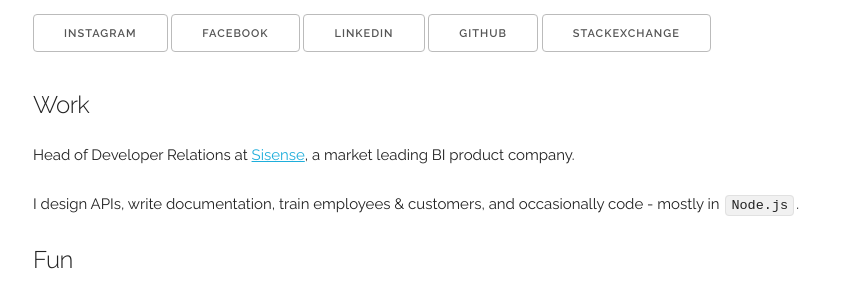
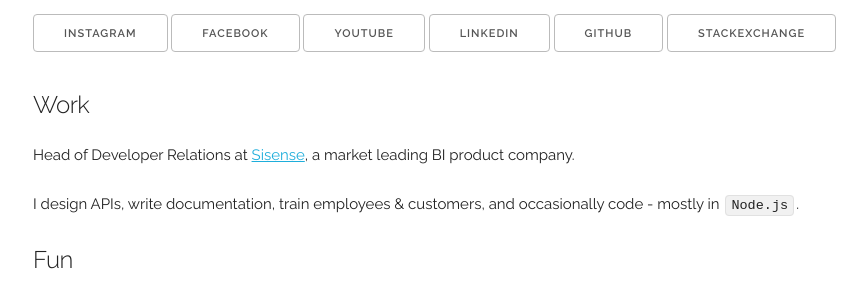
Before and after one commit to motigra/motigra.github.io, a plain HTML site: page index.html in a window 1280 px wide. Shown: the part 425-720 px from the top of the page, without its empty margins (127-994 px from the left). Drawn offline with Linux system fonts and the light colour scheme.

Commit message:
Add YouTube link

```diff
--- a/index.html
+++ b/index.html
@@ -48,6 +48,7 @@
         <p style="margin-top:10px">
           <a class="button" href="https://www.instagram.com/motig88/" target="_blank">Instagram</a>
           <a class="button" href="https://www.facebook.com/motig" target="_blank">Facebook</a>
+          <a class="button" href="https://www.youtube.com/channel/UCVVYJfuek1gG_tLxIZ-NZ2w" target="_blank">YouTube</a>
           <a class="button" href="https://www.linkedin.com/in/motig/" target="_blank">Linkedin</a>
           <a class="button" href="https://github.com/motigra" target="_blank">Github</a>
           <a class="button" href="https://stackexchange.com/users/2731389/motig88" target="_blank">StackExchange</a>
```
